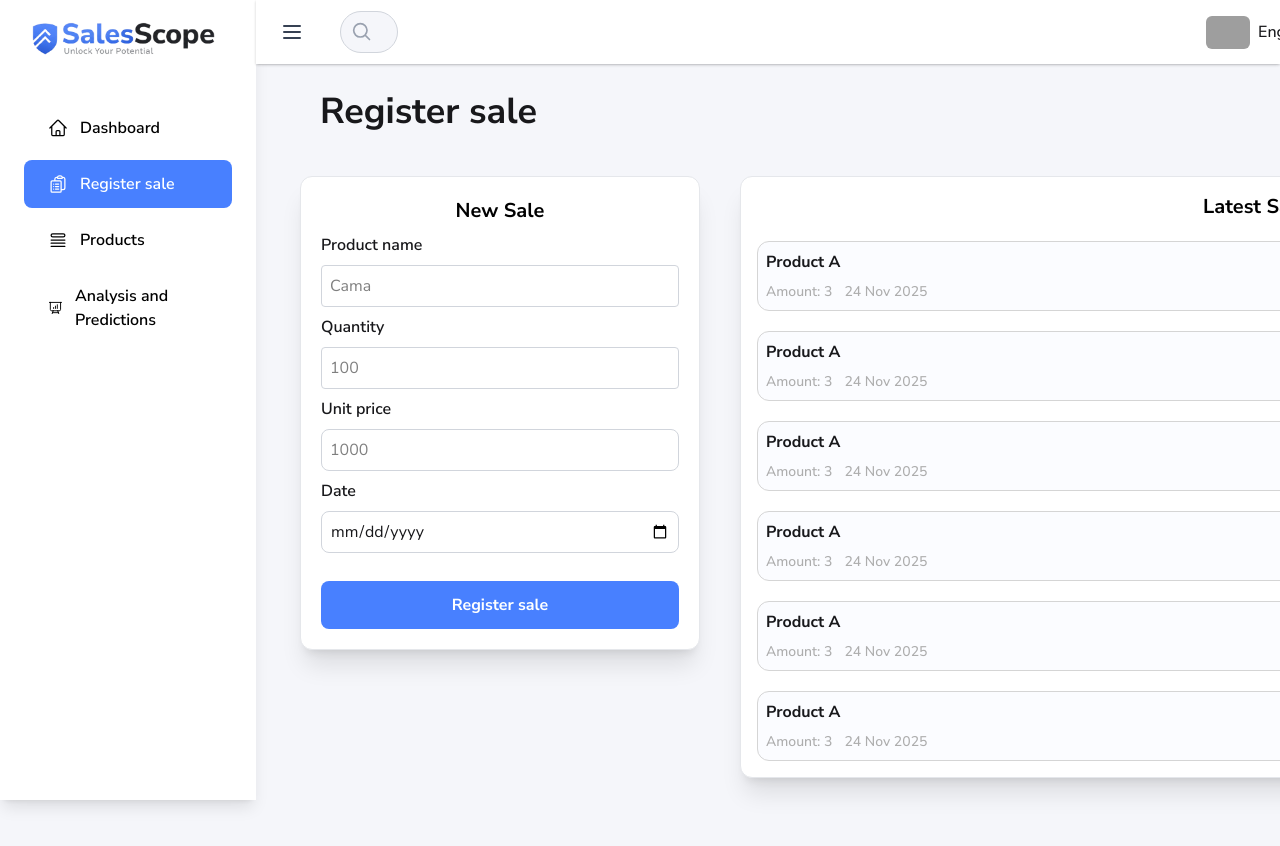
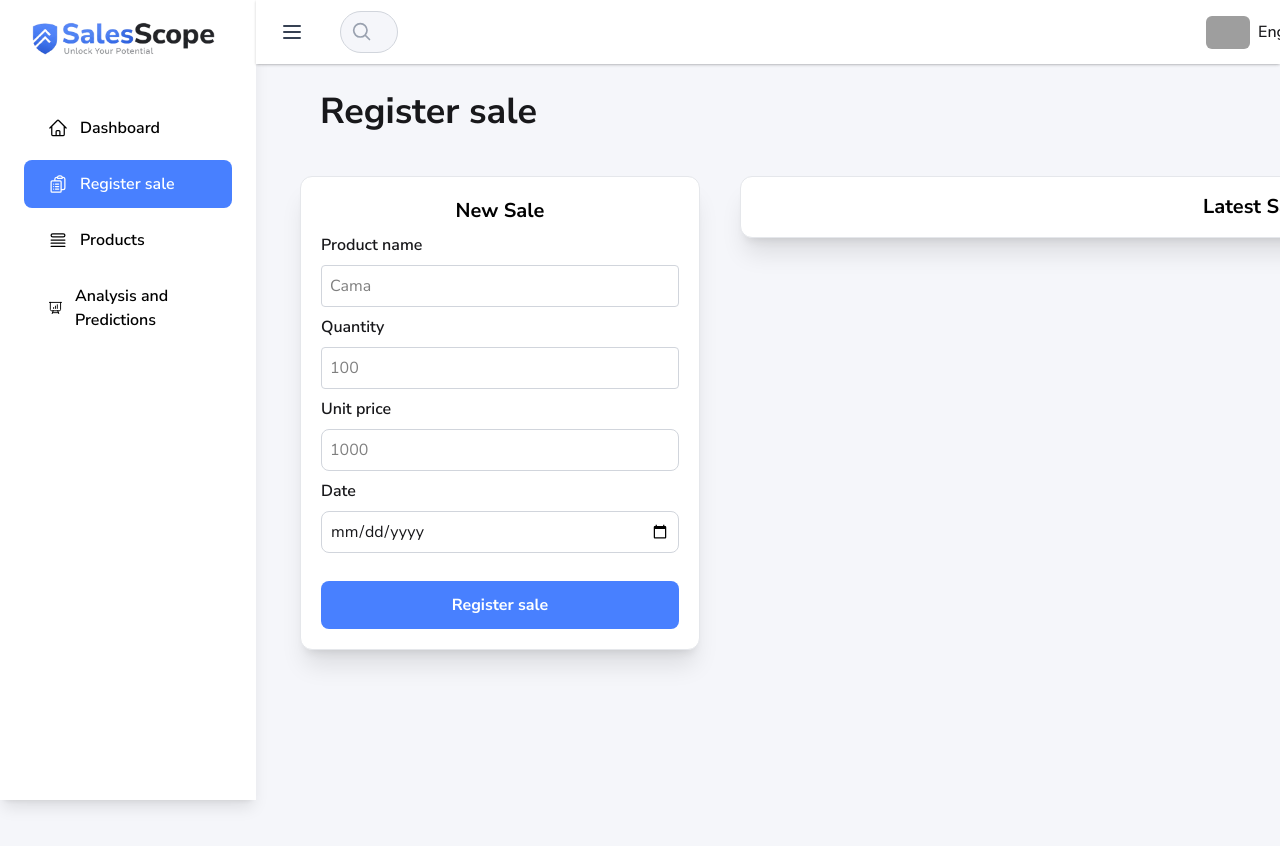
Before and after one commit to IntegrativeProject/SalesScope-Frontend, a Next.js app: page /registersale in a window 1280 px wide. Shown: the top 846 px of the page. Built offline with nearby package versions, Linux system fonts and the light colour scheme; grey boxes are pictures that could not be loaded.

Commit message:
The products in the database were mapped into the listcontainer component.

```diff
--- a/src/app/(dashboard)/page.tsx
+++ b/src/app/(dashboard)/page.tsx
@@ -1,6 +1,6 @@
-import BarChart from "@/components/BarChart";
+import BarChart from "@/components/charts/BarChart";
 import Card from "@/components/ui/Card";
-import LineChart from "@/components/ui/LineChart";
+import LineChart from "@/components/charts/LineChart";
 
 export default function page() {
   return (
--- a/src/app/(dashboard)/products/page.tsx
+++ b/src/app/(dashboard)/products/page.tsx
@@ -30,7 +30,7 @@ export default async function page() {
           <RegisterForm />
         </div>
         <div>
-          <ListContainer />
+          <ListContainer products={products} />
         </div>
       </div>
       <div className="flex justify-center space-x-30 ">
--- a/src/components/ui/BestDayCard.tsx
+++ b/src/components/ui/BestDayCard.tsx
@@ -1,4 +1,4 @@
-import BarChart from "../BarChart";
+import BarChart from "../charts/BarChart";
 
 type Props = {
   average: number;
--- a/src/components/ui/ListContainer.tsx
+++ b/src/components/ui/ListContainer.tsx
@@ -1,22 +1,27 @@
+import { Product } from "@/types/ProductType";
 import React from "react";
 
 type ListProps = {
   mainTitle?: string;
   price?: number;
+  products?:Product[]
 };
 
-export default function ListContainer({ mainTitle, price }: ListProps) {
+export default function ListContainer({ mainTitle, price,products }: ListProps) {
+    console.log(products);
+
+
   return (
     <section className="bg-white w-260 h-auto rounded-xl p-4 space-y-5 shadow-xl border border-gray-200">
       <h1 className="text-center text-xl font-bold text-black">Latest Sales</h1>
-
-      <article className="bg-[#FBFCFF] border border-[#D5D5D5] rounded-xl p-2">
-        <h2 className="font-bold text-base ">Product A</h2>
+      {products?.map((item)=>(
+        <article key={item.product_id} className="bg-[#FBFCFF] border border-[#D5D5D5] rounded-xl p-2">
+        <h2 className="font-bold text-base ">{item.name}</h2>
 
         <div className="flex space-x-40">
           <div className="flex items-center mt-auto flex-col-2 gap-3 text-sm text-[#ADADAD] font-medium  ">
-            <p className="">Amount: 3</p>
-            <p className="">24 Nov 2025</p>
+            <p className="">{`price: ${item.price}`}</p>
+            <p className="">{`Stock: ${item.stock}`}</p>
           </div>
 
           <div className="flex items-center ml-150 ">
@@ -24,76 +29,9 @@ export default function ListContainer({ mainTitle, price }: ListProps) {
           </div>
         </div>
       </article>
-      <article className="bg-[#FBFCFF] border border-[#D5D5D5] rounded-xl p-2">
-        <h2 className="font-bold text-base ">Product A</h2>
+      ))}
 
-        <div className="flex space-x-40">
-          <div className="flex items-center mt-auto flex-col-2 gap-3 text-sm text-[#ADADAD] font-medium  ">
-            <p className="">Amount: 3</p>
-            <p className="">24 Nov 2025</p>
-          </div>
 
-          <div className="flex items-center  ">
-            <p className="font-bold text-lg ml-150">$8481</p>
-          </div>
-        </div>
-      </article>
-      <article className="bg-[#FBFCFF] border border-[#D5D5D5] rounded-xl p-2">
-        <h2 className="font-bold text-base ">Product A</h2>
-
-        <div className="flex space-x-40">
-          <div className="flex items-center mt-auto flex-col-2 gap-3 text-sm text-[#ADADAD] font-medium  ">
-            <p className="">Amount: 3</p>
-            <p className="">24 Nov 2025</p>
-          </div>
-
-          <div className="flex items-center  ">
-            <p className="font-bold text-lg ml-150">$8481</p>
-          </div>
-        </div>
-      </article>
-      <article className="bg-[#FBFCFF] border border-[#D5D5D5] rounded-xl p-2">
-        <h2 className="font-bold text-base ">Product A</h2>
-
-        <div className="flex space-x-40">
-          <div className="flex items-center mt-auto flex-col-2 gap-3 text-sm text-[#ADADAD] font-medium  ">
-            <p className="">Amount: 3</p>
-            <p className="">24 Nov 2025</p>
-          </div>
-
-          <div className="flex items-center  ">
-            <p className="font-bold text-lg ml-150">$8481</p>
-          </div>
-        </div>
-      </article>
-      <article className="bg-[#FBFCFF] border border-[#D5D5D5] rounded-xl p-2">
-        <h2 className="font-bold text-base ">Product A</h2>
-
-        <div className="flex space-x-40">
-          <div className="flex items-center mt-auto flex-col-2 gap-3 text-sm text-[#ADADAD] font-medium  ">
-            <p className="">Amount: 3</p>
-            <p className="">24 Nov 2025</p>
-          </div>
-
-          <div className="flex items-center  ">
-            <p className="font-bold text-lg ml-150">$8481</p>
-          </div>
-        </div>
-      </article>
-      <article className="bg-[#FBFCFF] border border-[#D5D5D5] rounded-xl p-2">
-        <h2 className="font-bold text-base ">Product A</h2>
-
-        <div className="flex space-x-40">
-          <div className="flex items-center mt-auto flex-col-2 gap-3 text-sm text-[#ADADAD] font-medium  ">
-            <p className="">Amount: 3</p>
-            <p className="">24 Nov 2025</p>
-          </div>
-
-          <div className="flex items-center  ">
-            <p className="font-bold text-lg ml-150 ">$8481</p>
-          </div>
-        </div>
-      </article>
 
 
     </section>
--- a/src/components/ui/PredictionCard.tsx
+++ b/src/components/ui/PredictionCard.tsx
@@ -1,4 +1,4 @@
-import LineChart from "./LineChart";
+import LineChart from "../charts/LineChart";
 
   export default function PredictionCard() {
     return (
```
Also changed, not shown: src/components/charts/BarChart.tsx (renamed from src/components/BarChart.tsx), src/components/charts/LineChart.tsx (renamed from src/components/ui/LineChart.tsx), src/components/charts/SalesChart.jsx (deleted), src/components/charts/TrendsChart.jsx (deleted).
